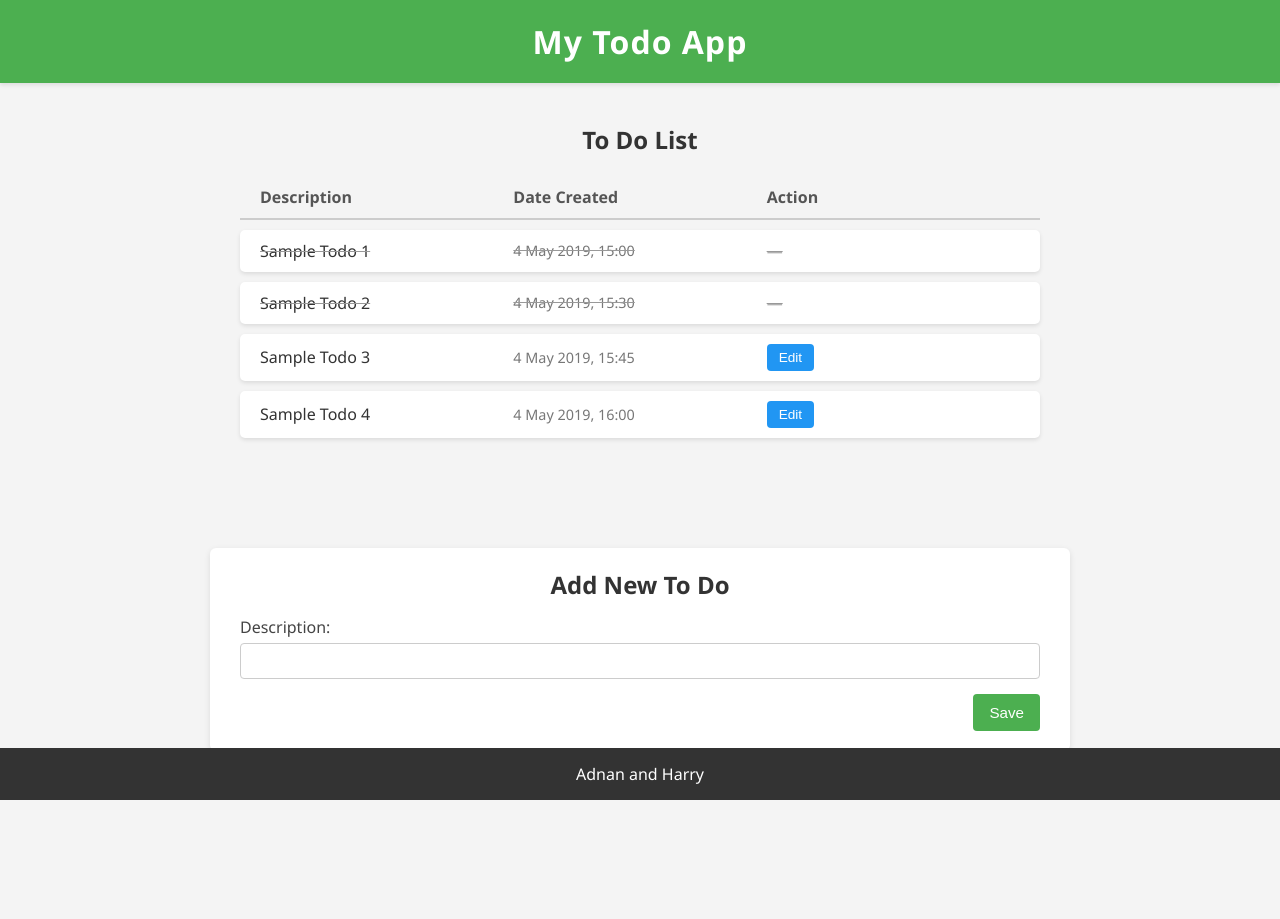
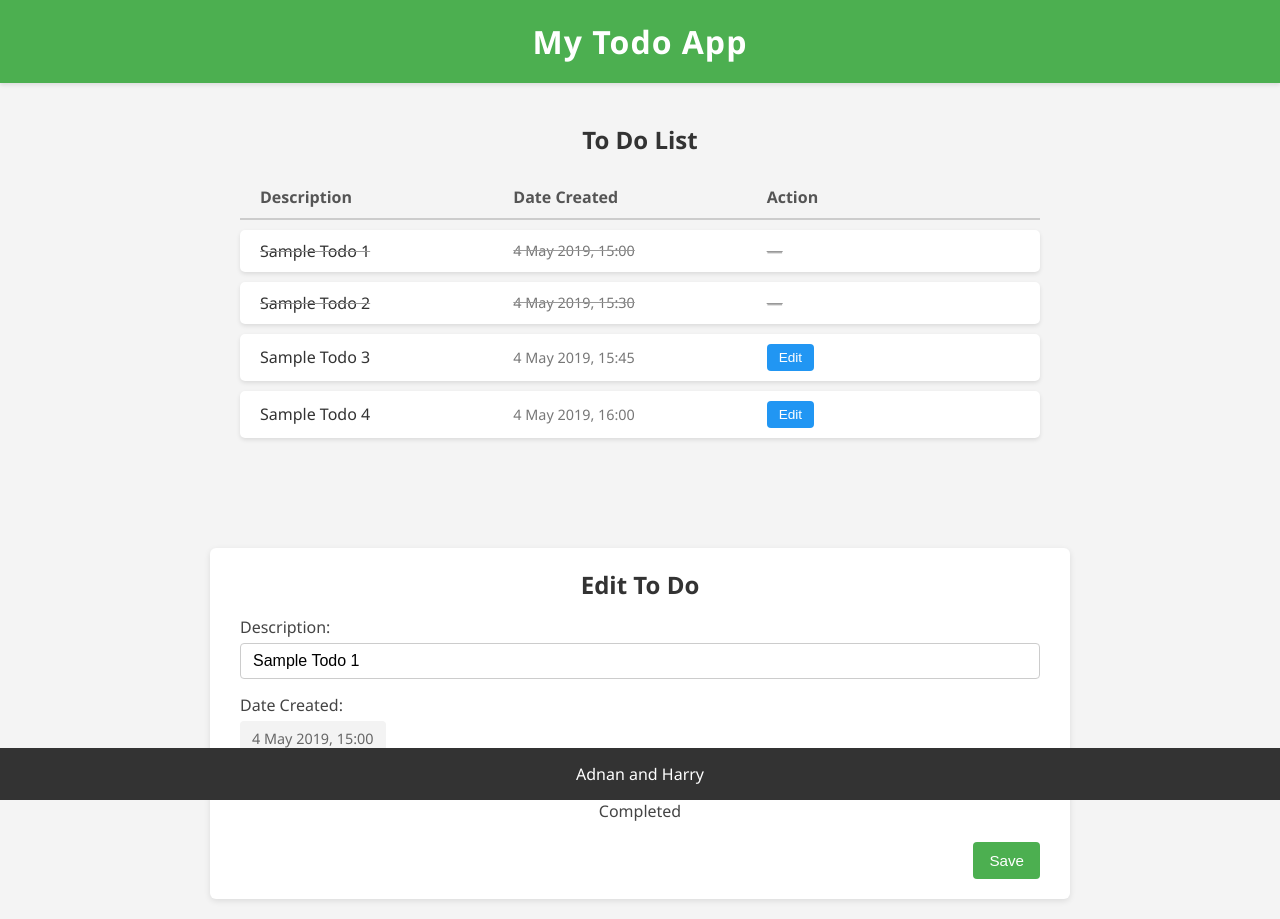
Before and after one commit to HTaylor978/ReactPractice, a React (Create React App) app: page / in a window 1280 px wide. Before the commit the page ends 800 px from the top, so only its background shows below. Built offline with nearby package versions, Linux system fonts and the light colour scheme.

Commit message:
EDIT: Refactored AddEditToDo

```diff
--- a/src/App.js
+++ b/src/App.js
@@ -11,7 +11,7 @@ function App() {
     <div>
       <Header />
       <ToDoList todos={data} />
-      <AddEditToDo />
+      <AddEditToDo todo={data[0]}/>
       <Footer />
     </div>
   );
--- a/src/components/AddEditToDo.jsx
+++ b/src/components/AddEditToDo.jsx
@@ -2,18 +2,21 @@ import React, { useState } from 'react';
 import '../App.css';
 
 const AddEditToDo = ({ todo }) => {
-  const formattedDate = todo
-    ? new Intl.DateTimeFormat('en-GB', {
+  const [description, setDescription] = useState(todo ? todo.todoDescription : '');
+  const [completed, setCompleted] = useState(todo ? todo.todoCompleted : false);
+
+  let formattedDate;
+  if (todo) {
+        formattedDate = new Intl.DateTimeFormat('en-GB', {
         year: 'numeric',
         month: 'short',
         day: 'numeric',
         hour: '2-digit',
         minute: '2-digit',
-      }).format(new Date(todo.todoDateCreated))
-    : '';
-
-  const [description, setDescription] = useState(todo ? todo.todoDescription : '');
-  const [completed, setCompleted] = useState(todo ? todo.todoCompleted : false);
+      }).format(new Date(todo.todoDateCreated));
+    } else {
+        formattedDate = "";
+    };
 
   return (
     <div className="todo-form-container">
```
